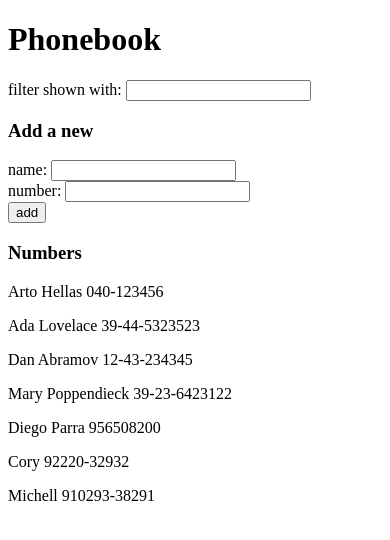
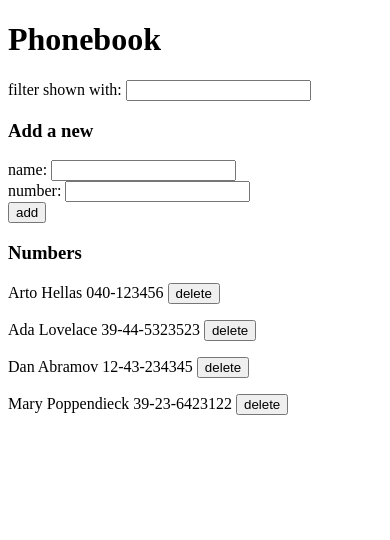
Before and after one commit to 0bCdian/FullStack-Open, a React (Create React App) app in the folder part2/phonebook/: page / in a window 390 px wide. Shown: the top 540 px of the page. Built offline with nearby package versions, Linux system fonts and the light colour scheme; data requests are answered from the project's data file.

Commit message:
2.15*: Phonebook step10

```diff
--- a/part2/phonebook/db.json
+++ b/part2/phonebook/db.json
@@ -19,21 +19,6 @@
       "name": "Mary Poppendieck",
       "number": "39-23-6423122",
       "id": 4
-    },
-    {
-      "name": "Diego Parra",
-      "number": "956508200",
-      "id": 5
-    },
-    {
-      "name": "Cory ",
-      "number": "92220-32932",
-      "id": 6
-    },
-    {
-      "name": "Michell",
-      "number": "910293-38291",
-      "id": 7
     }
   ]
 }
--- a/part2/phonebook/src/App.js
+++ b/part2/phonebook/src/App.js
@@ -3,7 +3,7 @@ import { PersonForm } from './PersonForm'
 import { Filter } from './Filter'
 import { Contacts } from './Contacts'
 import { useEffect } from 'react'
-import { getAllPersons , createPerson} from './services/phonebook'
+import { getAllPersons , createPerson, deletePerson, updatePerson} from './services/phonebook'
 
 const App = () => {
   // set states
@@ -41,18 +41,35 @@ const App = () => {
     setNewNumber(number)
   }
 
+  const handleDeletion = (e) => {
+    const id = e.target.id
+    const name = e.target.name
+    if (window.confirm(`Delete ${name}?`)){
+      deletePerson(id)
+    }
+  }
+
   const handleSubmit = (e) => {
     e.preventDefault()
+    // add new user
     if (!checkDuplicates(persons, newName)) {
       const newPerson = { name: newName, number: newNumber, id: persons.length + 1 }
-      createPerson(newPerson).then(response => console.log(response))
+      createPerson(newPerson)
       const newPersons = [...persons, newPerson]
       setPersons(newPersons)
+      return null
+    }
+    // update user's phone if it already exists
+    if (window.confirm(`${newName} is already in the phonebook, do you want to replace the number?`)) {
+      const person = persons.filter((element) => element.name === newName)
+      const newPersonData = { name: newName, number: newNumber, id: person[0].id }
+      updatePerson(person[0].id, newPersonData)
+      return
     }
     else {
-      alert(`${newName} is already added to phonebook`)
+      return null
     }
-  }
+}
 
   return (
     <div>
@@ -61,9 +78,10 @@ const App = () => {
       <h3>Add a new</h3>
       <PersonForm handleSubmit={handleSubmit} handleChangeName={handleChangeName} handleChangeNumber={handleChangeNumber} />
       <h3>Numbers</h3>
-      <Contacts persons={persons} newSearch={newSearch} />
+      <Contacts persons={persons} newSearch={newSearch} handleDeletion={handleDeletion}/>
     </div>
   )
+
 }
 
 export default App
--- a/part2/phonebook/src/Contacts.js
+++ b/part2/phonebook/src/Contacts.js
@@ -1,4 +1,4 @@
-export const Contacts = ({ persons, newSearch, }) => {
+export const Contacts = ({ persons, newSearch, handleDeletion}) => {
     return (
         <div>
 
@@ -7,7 +7,9 @@ export const Contacts = ({ persons, newSearch, }) => {
                     .filter((person) => person.name.toLowerCase().includes(newSearch.toLowerCase()))
                     .map((person) => {
                         return (
-                            <p key={person.id}>{person.name} {person.number}</p>
+                            <p key={person.id}>{person.name} {person.number} <button id={person.id} name={person.name} onClick={handleDeletion}>delete</button>
+                           </p>
+
                         )
                     })
             }
--- a/part2/phonebook/src/services/phonebook.js
+++ b/part2/phonebook/src/services/phonebook.js
@@ -1,8 +1,9 @@
 import axios from "axios";
 
-const baseURl = 'http://localhost:3001/persons'
+const baseUrl = 'http://localhost:3001/persons'
 
-const getAllPersons = () =>  axios.get(baseURl)
-
-const createPerson = (personData) => axios.post(baseURl, personData)
-export {getAllPersons,createPerson}
+const getAllPersons = () =>  axios.get(baseUrl)
+const deletePerson = (id) => axios.delete(baseUrl+'/' + id)
+const createPerson = (personData) => axios.post(baseUrl, personData)
+const updatePerson = (id,data) => axios.put(baseUrl + '/' + id, data)
+export {getAllPersons,createPerson,deletePerson, updatePerson}
```
